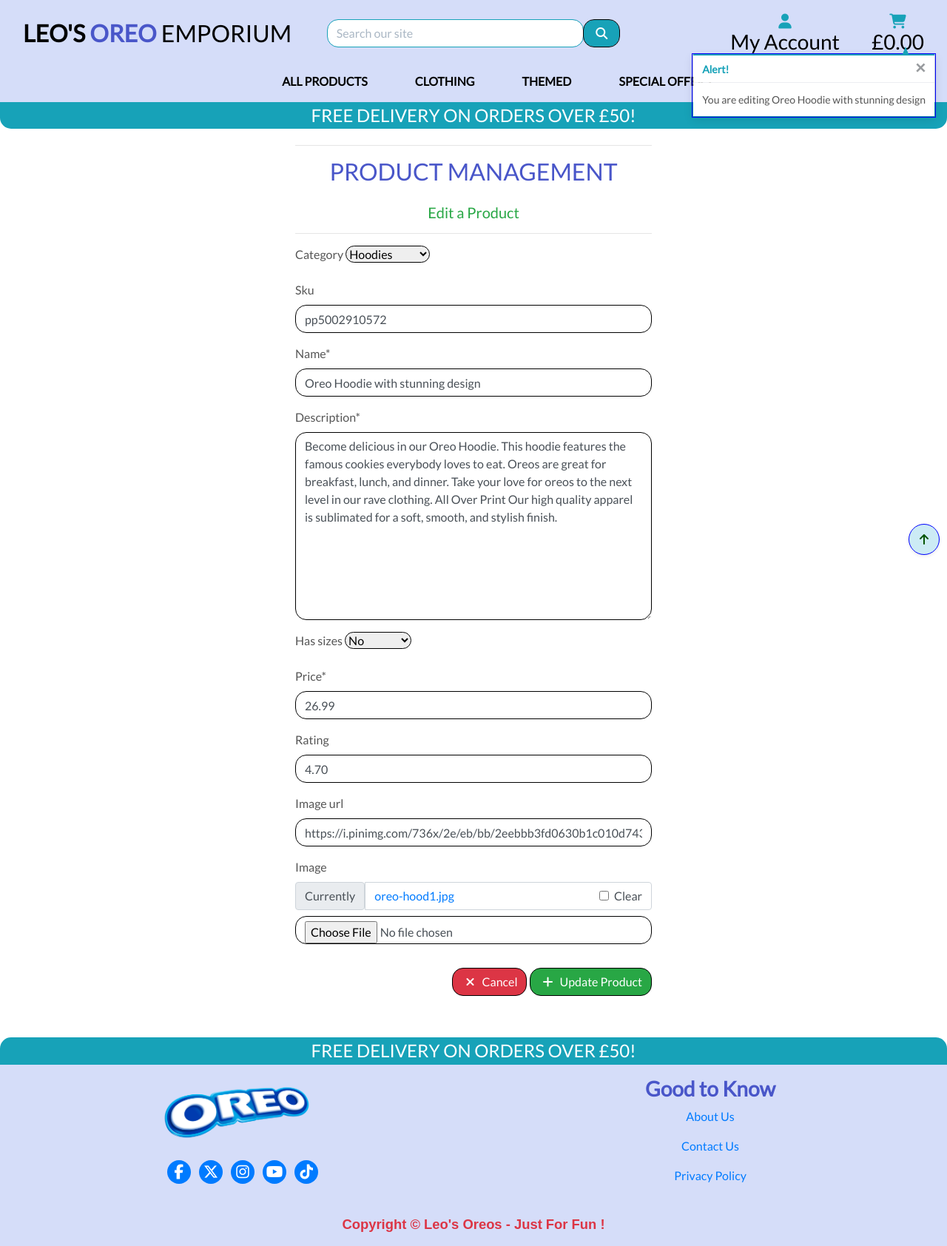
After one commit to neil7057/pjl_host_system, a Django app: page /products/edit/14/ in a window 1280 px wide. The commit adds this page. Shown: the whole page at 74% size. Run offline with Django 5.2, Linux system fonts and the light colour scheme; data comes from the database, SQL or seed files in the repository; some libraries are stand-ins or nearby versions.

Commit message:
add edit product function

```diff
--- a/products/admin.py
+++ b/products/admin.py
@@ -1,5 +1,6 @@
 from django.contrib import admin
 from .models import Product, Category
+
 
 class ProductAdmin(admin.ModelAdmin):
     list_display = (
@@ -13,6 +14,7 @@ class ProductAdmin(admin.ModelAdmin):
 
     ordering = ('sku',)
 
+
 class CategoryAdmin(admin.ModelAdmin):
     list_display = (
         'friendly_name',
--- /dev/null
+++ b/products/templates/products/edit_product.html
@@ -0,0 +1,45 @@
+{% extends "base.html" %}
+{% load static %}
+
+{% block page_header %}
+    <div class="container header-container">
+        <div class="row">
+            <div class="col"></div>
+        </div>
+    </div>
+{% endblock %}
+
+{% block content %}
+    <div class="overlay"></div>
+    <div class="container">
+        <div class="row">
+            <div class="col-md-3"></div>
+            <div class="col-12 col-lg-6">
+                <hr>
+                <h2 class="logo-font text-oreo mb-4 text-center">Product Management</h2>
+                <h5 class="text-success text-center">Edit a Product</h5>
+                <hr>
+            </div>
+        </div>
+
+        <div class="row">
+            <div class="col-lg-3"></div>
+            <div class="col-12 col-lg-6">
+                <form method="POST" action="{% url 'edit_product' product.id %}" class="form mb-2" enctype="multipart/form-data">
+                    {% csrf_token %}
+                    {{ form | crispy }}
+                    <div class="text-right">
+                        <a class="btn btn-danger rounded-15 mt-3 mb-5" href="{% url 'products' %}">
+                            <span class="icon mr-1">
+                                <i class="fa-solid fa-xmark"></i>
+                            </span>Cancel</a>
+                        <button class="btn btn-success rounded-15 mt-3 mb-5" type="submit">
+                            <span class="icon mr-1">
+                                <i class="fa-solid fa-plus"></i>
+                            </span>Update Product</button>
+                    </div>
+                </form>
+            </div>
+        </div>
+    </div>
+{% endblock %}
--- a/products/urls.py
+++ b/products/urls.py
@@ -5,4 +5,5 @@ urlpatterns = [
     path('', views.all_products, name='products'),
     path('<int:product_id>/', views.product_detail, name='product_detail'),
     path('add/', views.add_product, name='add_product'),
+    path('edit/<int:product_id>/', views.edit_product, name='edit_product'),
 ]
--- a/products/views.py
+++ b/products/views.py
@@ -39,7 +39,8 @@ def all_products(request):
         if 'q' in request.GET:
             query = request.GET['q']
             if not query:
-                messages.error(request, "You didn't enter any search criteria!")
+                messages.error(request,
+                               "You didn't enter any search criteria!")
                 return redirect(reverse('products'))
 
             queries = Q(name__icontains=query) | Q(description__icontains=query)
@@ -78,7 +79,8 @@ def add_product(request):
             messages.success(request, 'Product Added Successfully')
             return redirect(reverse('add_product'))
         else:
-            messages.error(request, 'Product Add Failed: Ensure The Form Is Valid.')
+            messages.error(request,
+                           'Product Add Failed: Ensure The Form Is Valid.')
     else:
         form = ProductForm()
 
@@ -88,3 +90,29 @@ def add_product(request):
     }
 
     return render(request, template, context)
+
+
+def edit_product(request, product_id):
+    """ Edit a product in the store """
+    product = get_object_or_404(Product, pk=product_id)
+    if request.method == 'POST':
+        form = ProductForm(request.POST, request.FILES, instance=product)
+        if form.is_valid():
+            form.save()
+            messages.success(request, 'Successfully updated product!')
+            return redirect(reverse('product_detail', args=[product.id]))
+        else:
+            messages.error(request,
+                           'Failed to update product.'
+                           ' Please ensure the form is valid.')
+    else:
+        form = ProductForm(instance=product)
+        messages.info(request, f'You are editing {product.name}')
+
+    template = 'products/edit_product.html'
+    context = {
+        'form': form,
+        'product': product,
+    }
+
+    return render(request, template, context)
--- a/templates/allauth/layouts/entrance.html
+++ b/templates/allauth/layouts/entrance.html
@@ -3,6 +3,7 @@
 <div class="container header-container">
     <div class="overlay"></div>
     <div class="row">
+        <div class="col-md-3"></div>
         <div class="col-12 col-md-6">
             <div class="allauth-form-inner-content">
             {% block inner_content %}
--- a/templates/allauth/layouts/manage.html
+++ b/templates/allauth/layouts/manage.html
@@ -3,6 +3,7 @@
 <div class="container header-container">
     <div class="overlay"></div>
     <div class="row">
+        <div class="col-md-3"></div>
         <div class="col-12 col-md-6">
             <div class="allauth-form-inner-content">
             {% block inner_content%}
```
Also changed, not shown: bag/views.py (+40 -13 lines), products/forms.py (line endings or trailing spaces).
